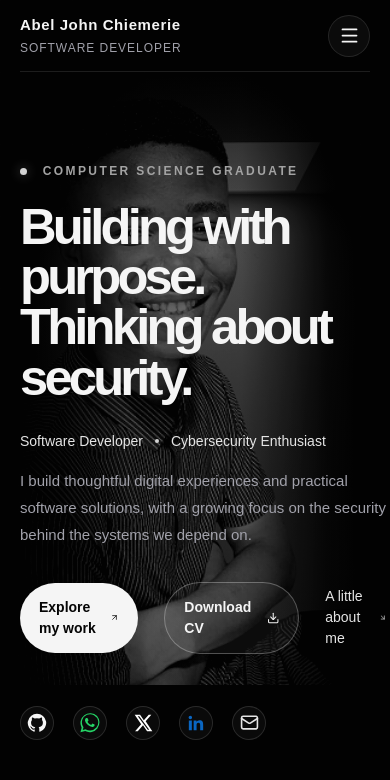
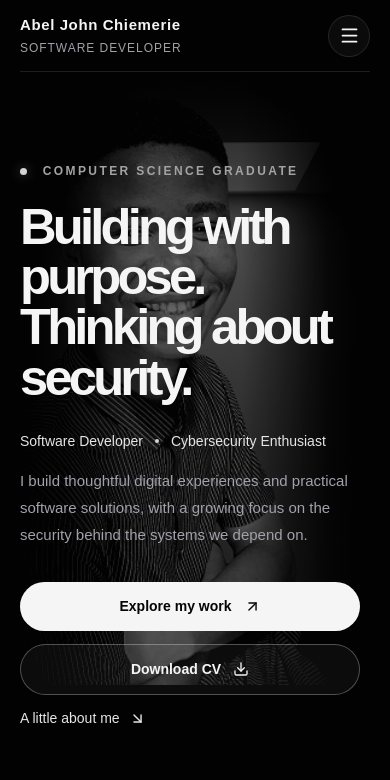
Before and after one commit to JACTech001/john-portfolio, a Next.js app: page / in a window 390 px wide. Shown: the top 780 px of the page. Built offline with nearby package versions, Linux system fonts and the light colour scheme.

Commit message:
Fix hero action button layout on mobile

```diff
--- a/src/app/globals.css
+++ b/src/app/globals.css
@@ -504,3 +504,27 @@ button { font: inherit; }
   background: rgba(255,255,255,.11);
   border-color: rgba(255,255,255,.55);
 }
+
+
+/* Keep hero actions readable and inside the viewport on small screens */
+@media (max-width: 640px) {
+  .hero-actions {
+    width: 100%;
+    max-width: 340px;
+    flex-direction: column;
+    align-items: stretch;
+    gap: 13px;
+  }
+  .hero-actions .button {
+    width: 100%;
+    min-width: 0;
+    flex: 0 0 auto;
+    white-space: nowrap;
+    justify-content: center;
+  }
+  .hero-actions .text-link {
+    align-self: flex-start;
+    white-space: nowrap;
+    min-width: 0;
+  }
+}
```
